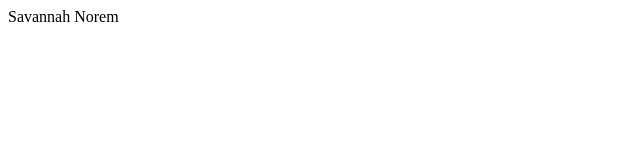
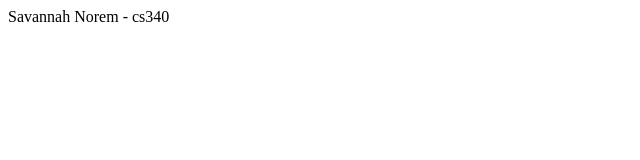
Before and after one commit to sav-norem/webserver, a plain HTML site: page index.html in a window 1280 px wide. Shown: the full height of the page, 0-640 px from the left. Drawn offline with Linux system fonts and the light colour scheme.

Commit message:
update html

```diff
--- a/index.html
+++ b/index.html
@@ -1,5 +1,5 @@
 <html>
 <body>
-Savannah Norem
+Savannah Norem - cs340
 </body>
 </html>
```
